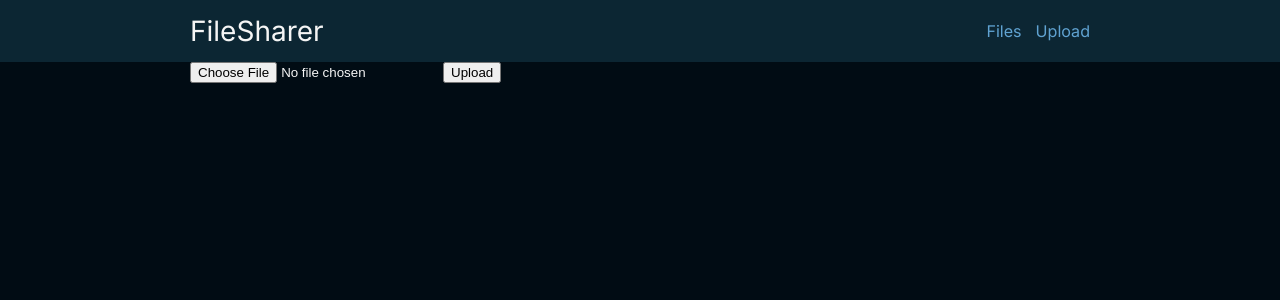
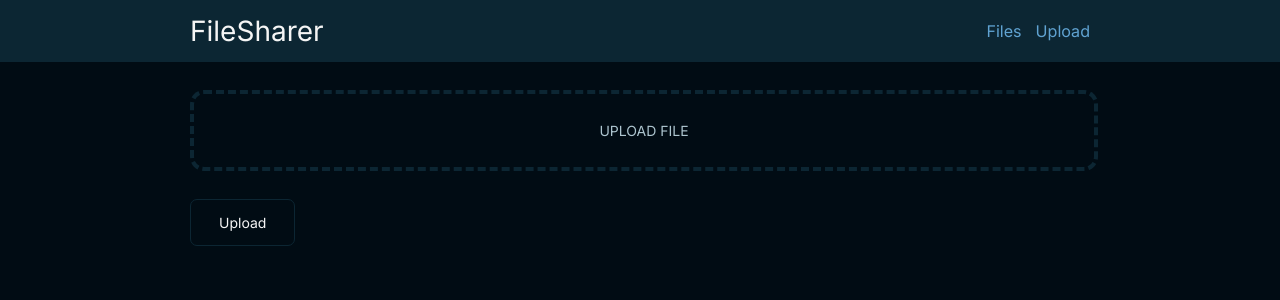
Before and after one commit to ricdotnet/file-sharer, a Nuxt app: page /Upload in a window 1280 px wide. Shown: the top 300 px of the page. Built offline with nearby package versions, Linux system fonts and the light colour scheme.

Commit message:
23/09/2023
Improve the upload page with new styles and focus stuff.
Add direct download of files.
Add a cheeky way of creating files of certain sizes... up to 10mb.

```diff
--- a/assets/main.css
+++ b/assets/main.css
@@ -3,8 +3,8 @@
 :root {
     --rich-black: #010C14;
     --white-smoke: #F5F5F5;
+    --text-dim: #ADC5CF;
     --air-blue: #60A3D2;
-
     --gun-metal: #0C2633;
 
     /* dummy vars */
@@ -29,7 +29,21 @@ a, a:visited {
     color: var(--air-blue);
 }
 
+*:focus {
+    outline: 2px solid var(--air-blue);
+    outline-offset: 4px;
+    border-radius: 0.5rem;
+}
+
+button {
+    all: unset;
+}
+
 .container {
     width: 900px;
     margin-inline: auto;
 }
+
+.hidden {
+    display: none;
+}
--- a/components/FileCard.vue
+++ b/components/FileCard.vue
@@ -1,7 +1,7 @@
 <script setup lang="ts">
-  import {File} from "~/types";
+  import {File, Target} from "~/types";
 
-  const fileCardRef = ref<HTMLDivElement | null>(null);
+  const fileCardRef = ref<HTMLAnchorElement | null>(null);
 
   defineProps<{
     file: File;
@@ -9,10 +9,6 @@
 
   onMounted(() => {
     if (!fileCardRef.value) return;
-
-    interface Target extends EventTarget {
-      style: string;
-    }
 
     fileCardRef.value.addEventListener('mousemove', (event: MouseEvent) => {
       const target: Target | null = event.target as Target;
@@ -32,18 +28,24 @@
     });
   });
 
-  async function download(filename: string) {
-    const {data} = await useFetch('/api/download');
-    console.log(data.value);
+  function convertSize(size: number) {
+    if (size < 1000) {
+      return size + 'b';
+    }
+    if (size < 1000000) {
+      return size / 1000 + 'KB';
+    }
+
+    return size / 1000000 + 'MB';
   }
 </script>
 
 <template>
-  <div ref="fileCardRef" class="file" @click="download(file.filename)">
+  <a ref="fileCardRef" class="file" :href="`/api/download/${file.filename}`">
     <div>{{ file.filename }}</div>
-    <div>Size: {{ file.size }}</div>
+    <div>Size: {{ convertSize(file.size) }}</div>
     <div>Uploaded: {{ file.created }}</div>
-  </div>
+  </a>
 </template>
 
 <style scoped>
@@ -64,6 +66,8 @@
     * {
       pointer-events: none;
       user-select: none;
+
+      color: white;
     }
 
     &:hover {
--- a/components/Files.vue
+++ b/components/Files.vue
@@ -13,6 +13,7 @@
     <Spinner/>
   </div>
   <div v-else class="files-container">
+<!--    <a href="/api/download/5000000.bin">Download 5MB file</a>-->
     <FileCard v-for="file in data.files" :file="file"/>
   </div>
 </template>
--- a/pages/Upload.vue
+++ b/pages/Upload.vue
@@ -1,13 +1,85 @@
 <script setup lang="ts">
+  import {Target} from "~/types";
+
+  const filename = ref('Upload File'.toUpperCase());
+  const fileSelected = ref(false);
+
+  function onChange(event: Event) {
+    const target = event.target as Target;
+
+    if (!target.files.length) {
+      return;
+    }
+
+    const file = target.files[0];
+    filename.value = file.name;
+    fileSelected.value = true;
+  }
+
+  function onSubmit(event: Event) {
+    if (!fileSelected.value) {
+      event.preventDefault();
+    }
+  }
 </script>
 
 <template>
-  <form method="POST" enctype="multipart/form-data" action="/api/upload">
-    <input ref="fileRef" type="file" name="file" />
-    <button type="submit">Upload</button>
+  <form method="POST" enctype="multipart/form-data" action="/api/upload" @submit="onSubmit">
+    <input class="file" ref="fileRef" id="file-select" type="file" name="file" @change="onChange" title=""/>
+    <label class="file-select" for="file-select" :data-selected="fileSelected">
+      {{ filename }}
+    </label>
+    <button class="button" type="submit">Upload</button>
   </form>
 </template>
 
 <style scoped>
+  .file {
+    position: absolute;
+    opacity: 0;
 
+    &:focus + .file-select {
+      outline: 2px solid var(--air-blue);
+      outline-offset: 4px;
+    }
+  }
+
+  .file-select {
+    display: block;
+    cursor: pointer;
+
+    width: 100%;
+    text-align: center;
+    border-radius: 1rem;
+    padding-block: 2rem;
+    margin-block: 2rem;
+
+    transition: ease-in-out 150ms;
+
+    &[data-selected="false"] {
+      border: 0.3rem dashed var(--gun-metal);
+      color: var(--text-dim);
+    }
+
+    &[data-selected="true"] {
+      border: 0.3rem dashed var(--air-blue);
+      color: white;
+    }
+
+    &:hover {
+      border: 0.3rem dashed var(--air-blue);
+    }
+  }
+
+  .button {
+    border: 1px solid var(--gun-metal);
+    padding: 1rem 2rem;
+    cursor: pointer;
+    border-radius: 0.5rem;
+    transition: ease-in-out 150ms;
+
+    &:hover {
+      border: 1px solid var(--air-blue);
+    }
+  }
 </style>
--- a/types.ts
+++ b/types.ts
@@ -3,3 +3,8 @@ export interface File {
   size: number;
   created: Date;
 }
+
+export interface Target extends EventTarget {
+  style: string;
+  files: FileList;
+}
```
Also changed, not shown: 2 other files (tests, documents, lock files or other folders).
